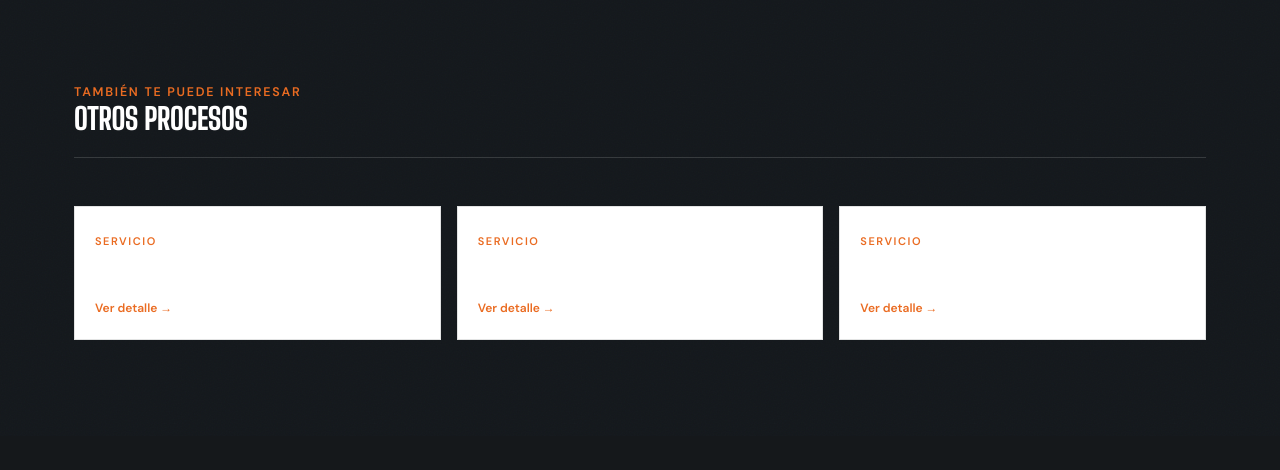
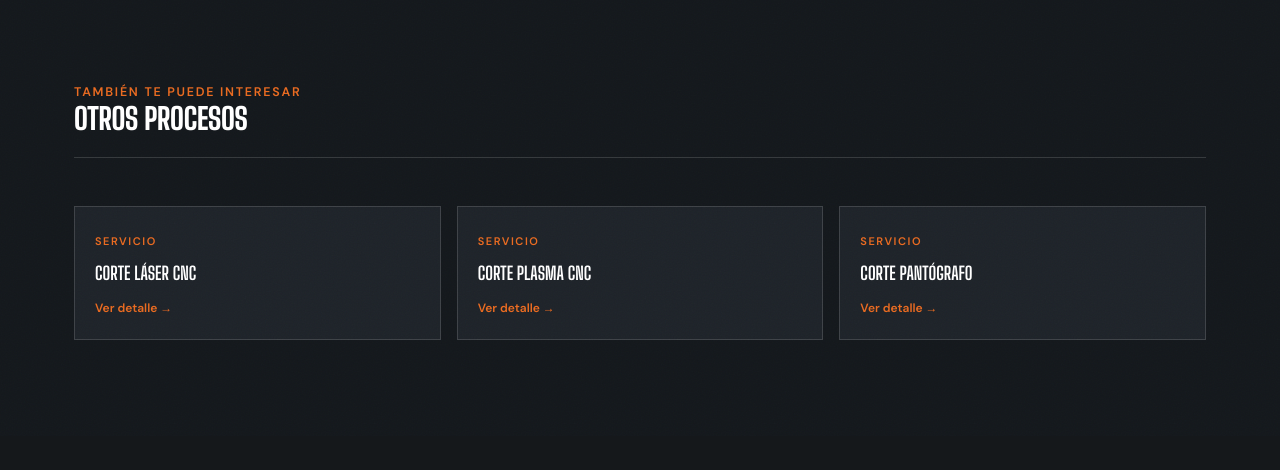
Before and after one commit to danteefredqg-ops/aamsa-redesign, a plain HTML site: page servicios/rolado.html in a window 1280 px wide. Shown: the part 1160-1630 px from the top of the page. Drawn offline with Linux system fonts and the light colour scheme.

Commit message:
fix: related cards oscuras en section-dark, quitar hover en industry tags decorativas

```diff
--- a/css/main.css
+++ b/css/main.css
@@ -522,12 +522,12 @@ footer.site{
   gap:16px;
 }
 .related-card{
-  background:var(--white);
-  border:1px solid var(--line-dark);
+  background: var(--charcoal-soft);
+  border: 1px solid var(--line);
   padding: 20px;
-  transition: transform .2s ease, box-shadow .2s ease;
+  transition: transform .2s ease, box-shadow .2s ease, border-color .2s ease;
 }
-.related-card:hover{ transform: translateY(-3px); box-shadow:0 14px 28px rgba(20,24,28,.1); }
+.related-card:hover{ transform: translateY(-3px); box-shadow: 0 14px 28px rgba(0,0,0,.35); border-color: var(--orange); }
 .related-card .eyebrow{ font-size:11px; }
 .related-card h4{ font-size:18px; margin:8px 0 6px; font-family:var(--font-display); text-transform:uppercase; }
 .related-card a{ font-family:var(--font-mono); font-size:12px; color:var(--orange); font-weight:600; }
@@ -586,10 +586,7 @@ footer.site{
   color: rgba(255,255,255,.5);
   border: 1px solid rgba(255,255,255,.14);
   padding: 5px 13px;
-  cursor: default;
-  transition: border-color .2s, color .2s;
 }
-.industry-tags span:hover{ border-color: var(--orange); color: var(--orange); }
 
 /* ===== Footer rico ===== */
 .footer-main{
```
